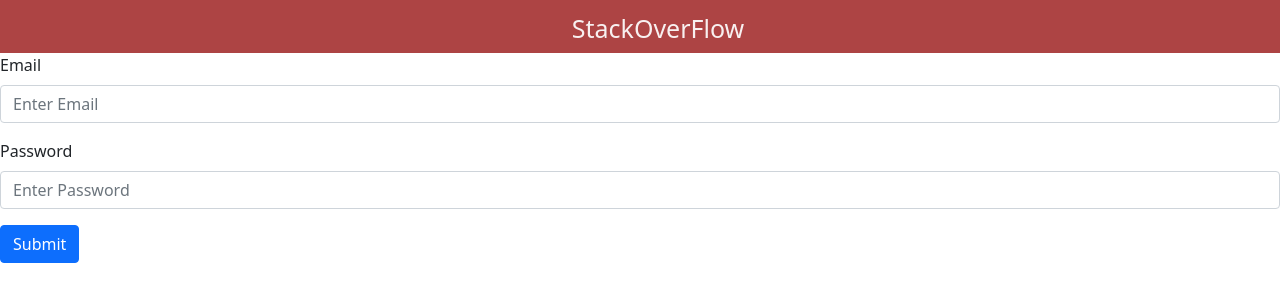
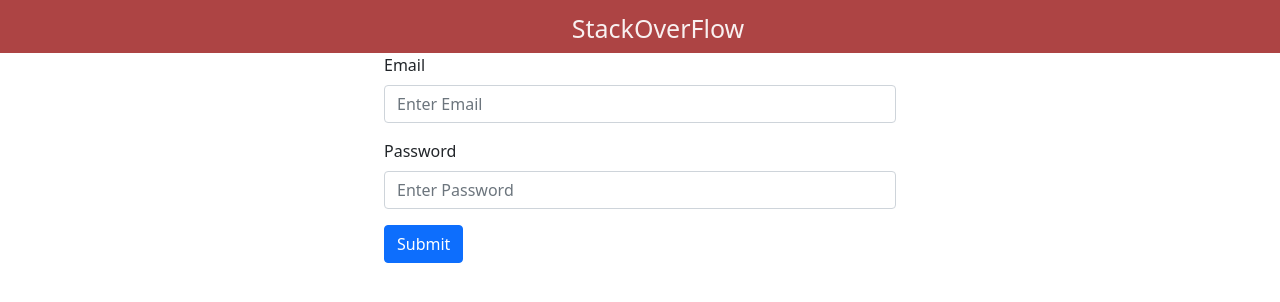
Before and after one commit to Vishwasrr/rsohack, a React (Create React App) app: page /Login in a window 1280 px wide. Shown: the top 302 px of the page. Built offline with nearby package versions, Linux system fonts and the light colour scheme.

Commit message:
form field length change

```diff
--- a/src/components/Login.js
+++ b/src/components/Login.js
@@ -12,7 +12,7 @@
   let [password, setPassword] = useState("");
   let [email, setEmail] = useState("");
   let navigate = useNavigate();
- useEffect(() => {}, []);
+  useEffect(() => { }, []);
 
   let handleSubmit = async () => {
     let reqBody = {
@@ -30,7 +30,7 @@
 
   return (
     <>
-     <Form>
+      <Form className="form-fields">
 
         <Form.Group className="mb-3">
           <Form.Label>Email</Form.Label>
@@ -44,7 +44,7 @@
         <Form.Group className="mb-3">
           <Form.Label>Password</Form.Label>
           <Form.Control
-           type="text"
+            type="password"
             placeholder="Enter Password"
             onChange={(e) => setPassword(e.target.value)}
           />
```
Lines whose indentation alone changed are shown as unchanged.
